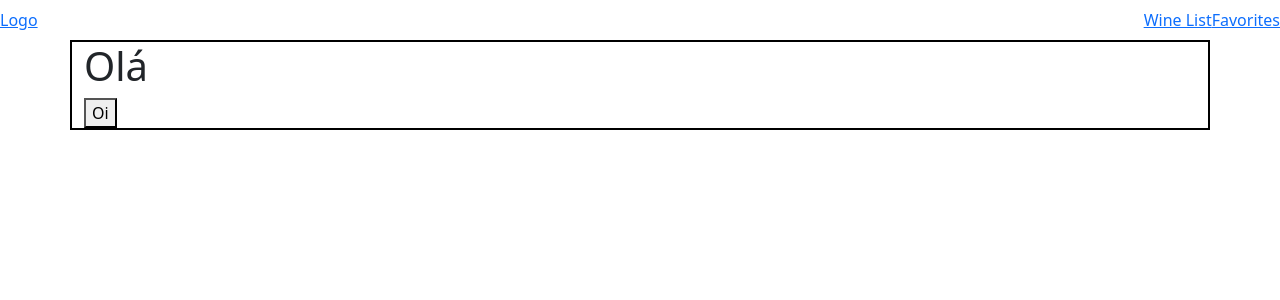
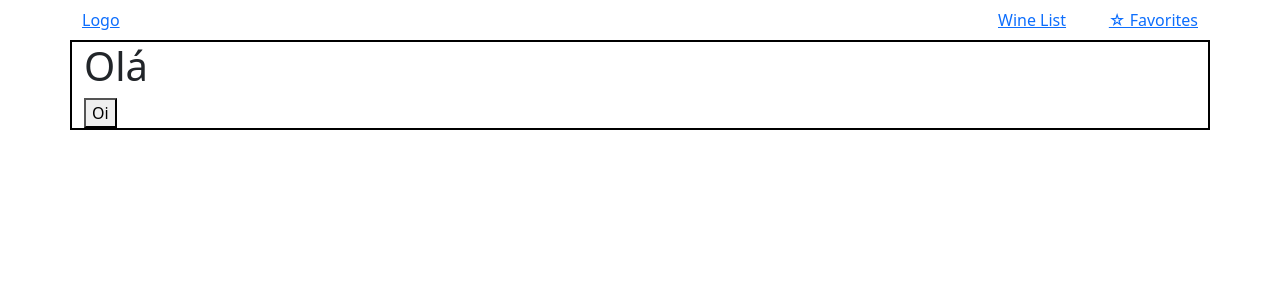
Before and after one commit to jucimeiresilva/wine-and-cheese-matcher, a React (Create React App) app: page / in a window 1280 px wide. Shown: the top 300 px of the page. Built offline with nearby package versions, Linux system fonts and the light colour scheme.

Commit message:
estilizão da navbar

```diff
--- a/src/components/Navbar.js
+++ b/src/components/Navbar.js
@@ -5,16 +5,19 @@
 export const NavBar = () => {
     return (
         <nav className='navbar'>
+            <div className='container'>
                 <NavLink to="/" className="link">
                     <span className='logo'>Logo</span>
                 </NavLink>
-            <div className='nav-links'>
+                <div className='nav-links d-flex justify-content-between' style={{width: "200px"}}>
                 <NavLink to='/wines' className="link">
                     Wine List
                 </NavLink>
                 <NavLink to='/favorites' className="link">
-                 Favorites
+                    ☆ Favorites
                 </NavLink>
+
+                </div>
             </div>
          </nav>
     );
```
Lines whose indentation alone changed are shown as unchanged.
